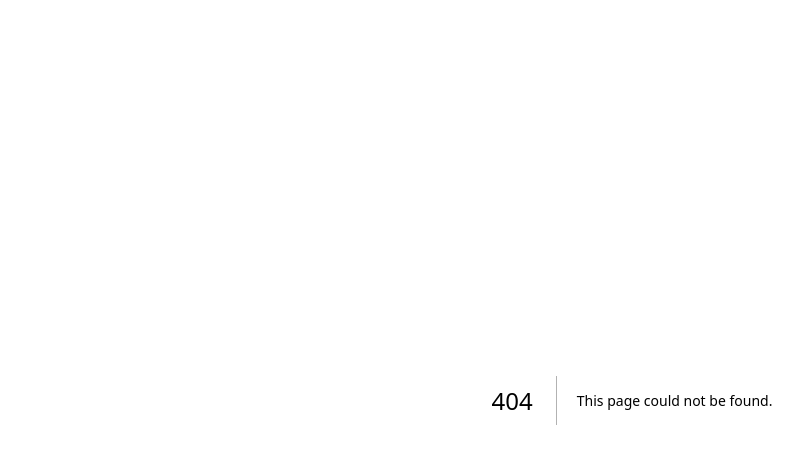
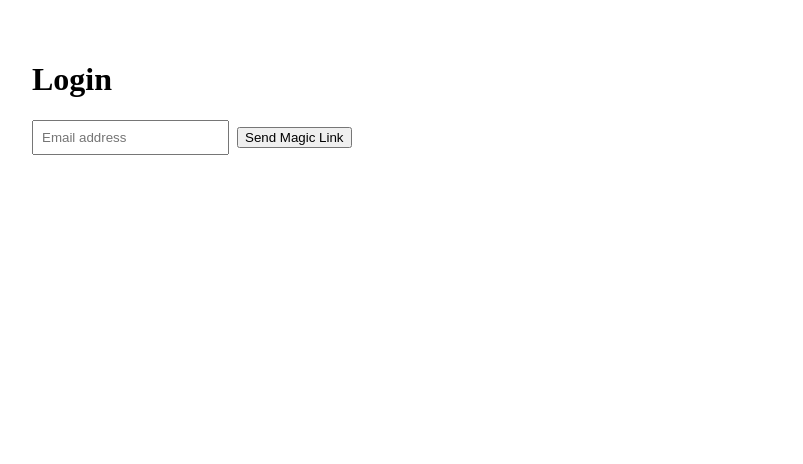
Before and after one commit to gamingninjasjj-ops/pocket-pt, a Next.js app: page /login in a window 1280 px wide. Before the commit this address had no page. Shown: the top 464 px of the page, without its empty margins (8-811 px from the left). Built offline with nearby package versions, Linux system fonts and the light colour scheme; no server answers.

Commit message:
Create login.js

```diff
--- /dev/null
+++ b/pages/login.js
@@ -0,0 +1,46 @@
+import { useState } from 'react';
+import { supabase } from '../lib/supabaseClient';
+
+export default function Login() {
+  const [email, setEmail] = useState('');
+  const [message, setMessage] = useState('');
+  const [loading, setLoading] = useState(false);
+
+  const handleLogin = async (e) => {
+    e.preventDefault();
+    setLoading(true);
+    setMessage('');
+    try {
+      const { error } = await supabase.auth.signInWithOtp({ email });
+      if (error) {
+        setMessage(error.message);
+      } else {
+        setMessage('Check your email for the login link!');
+      }
+    } catch (err) {
+      setMessage('An error occurred.');
+    } finally {
+      setLoading(false);
+    }
+  };
+
+  return (
+    <div style={{ padding: '2rem' }}>
+      <h1>Login</h1>
+      <form onSubmit={handleLogin}>
+        <input
+          type="email"
+          value={email}
+          onChange={(e) => setEmail(e.target.value)}
+          placeholder="Email address"
+          style={{ padding: '0.5rem', marginRight: '0.5rem' }}
+          required
+        />
+        <button type="submit" disabled={loading}>
+          {loading ? 'Sending...' : 'Send Magic Link'}
+        </button>
+      </form>
+      {message && <p>{message}</p>}
+    </div>
+  );
+}
```
